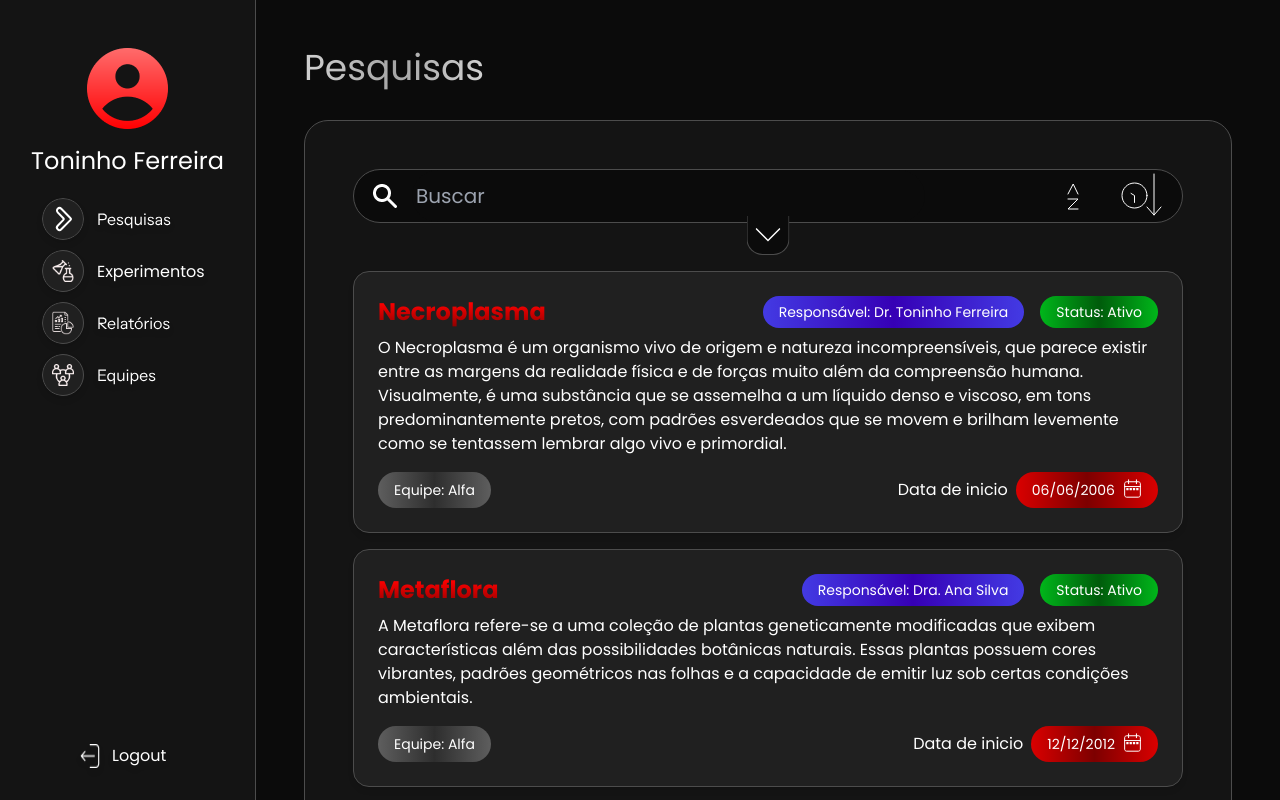
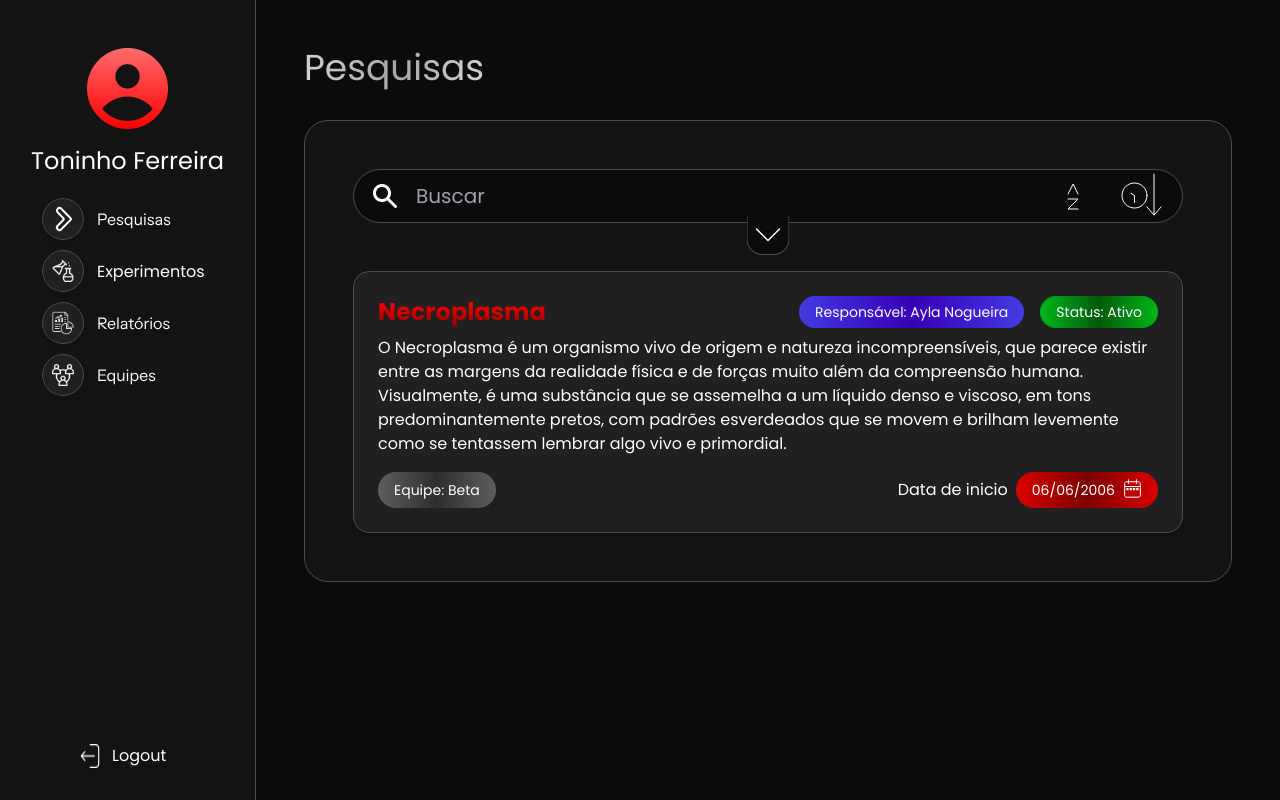
Before and after one commit to m3raak1/nero-management, a Vue app: page /pesquisas.html in a window 1280 px wide. Built offline with nearby package versions, Linux system fonts and the light colour scheme; data requests are answered from the project's data file; a web font is replaced by a local one.

Commit message:
agr q os dados estão vinculados por id tive que adaptar os dados para que pegassem o objeto pelo id para inserir a informação

```diff
--- a/data/database.json
+++ b/data/database.json
@@ -69,108 +69,12 @@
             "title": "Necroplasma",
             "objective": "Análise aprofundada sobre as propriedades e comportamentos do Necroplasma.",
             "summary": "O Necroplasma é um organismo vivo de origem e natureza incompreensíveis, que parece existir entre as margens da realidade física e de forças muito além da compreensão humana. Visualmente, é uma substância que se assemelha a um líquido denso e viscoso, em tons predominantemente pretos, com padrões esverdeados que se movem e brilham levemente como se tentassem lembrar algo vivo e primordial.",
-            "responsible": "Dr. Toninho Ferreira",
-            "team": 42,
+            "responsible": 1,
+            "team": 1,
             "startDate": "06/06/2006",
             "endDate": "null",
             "status": "ativo",
             "conclusion": "O Necroplasma transcende a vida como entendemos e desafia a percepção de matéria, energia e consciência. Suas ações parecem sem propósito, mas sua presença evoca uma sensação perturbadora de que existe um 'querer' que foge de nosso entendimento. Todas as tentativas de mapeamento falharam."
-        },
-        {
-            "researchId": 2,
-            "title": "Metaflora",
-            "objective": "Alguma coisa",
-            "summary": "A Metaflora refere-se a uma coleção de plantas geneticamente modificadas que exibem características além das possibilidades botânicas naturais. Essas plantas possuem cores vibrantes, padrões geométricos nas folhas e a capacidade de emitir luz sob certas condições ambientais.",
-            "responsible": "Dra. Ana Silva",
-            "team": 42,
-            "startDate": "12/12/2012",
-            "endDate": "null",
-            "status": "ativo",
-            "conclusion": ""
-        },
-        {
-            "researchId": 3,
-            "title": "Nanomateriais",
-            "objective": "Alguma coisa",
-            "summary": "Os nanomateriais são materiais com uma estrutura em escala nanométrica, possuindo propriedades únicas que diferem significativamente de suas contrapartes em maior escala. Eles têm aplicações potenciais em diversas áreas, como medicina, eletrônica e engenharia.",
-            "responsible": "Dr. João Pereira",
-            "team": 42,
-            "startDate": "01/01/2020",
-            "endDate": "null",
-            "status": "ativo",
-            "conclusion": ""
-        },
-        {
-            "researchId": 4,
-            "title": "Bioenergia",
-            "objective": "Alguma coisa",
-            "summary": "A bioenergia é uma forma de energia renovável derivada de materiais biológicos. Ela pode ser gerada a partir de biomassa como resíduos agrícolas, florestais e industriais, oferecendo uma alternativa sustentável aos combustíveis fósseis.",
-            "responsible": "Dra. Maria Oliveira",
-            "team": 42,
-            "startDate": "10/10/2010",
-            "endDate": "null",
-            "status": "ativo",
-            "conclusion": ""
-        },
-        {
-            "researchId": 5,
-            "title": "Robótica Avançada",
-            "objective": "Alguma coisa",
-            "summary": "A robótica avançada explora a criação e aplicação de robôs capazes de realizar tarefas complexas em ambientes diversos, desde a indústria até serviços de saúde. Esses robôs utilizam inteligência artificial para melhorar suas capacidades e eficiência.",
-            "responsible": "Dr. Carlos Mendes",
-            "team": 42,
-            "startDate": "05/05/2015",
-            "endDate": "null",
-            "status": "ativo",
-            "conclusion": ""
-        },
-        {
-            "researchId": 6,
-            "title": "Neurociência Cognitiva",
-            "objective": "Alguma coisa",
-            "summary": "A neurociência cognitiva estuda os processos cerebrais subjacentes às funções cognitivas humanas, como memória, atenção e linguagem. Esta área combina métodos de psicologia e neurociência para entender melhor o funcionamento do cérebro.",
-            "responsible": "Dra. Fernanda Costa",
-            "team": 42,
-            "startDate": "07/07/2007",
-            "endDate": "null",
-            "status": "ativo",
-            "conclusion": ""
-        },
-        {
-            "researchId": 7,
-            "title": "Energia Solar",
-            "objective": "Alguma coisa",
-            "summary": "A energia solar é captada através de painéis fotovoltaicos que convertem a luz do sol em eletricidade. Este método sustentável é uma das soluções mais promissoras para reduzir a dependência de combustíveis fósseis e diminuir as emissões de carbono.",
-            "responsible": "Dr. Roberto Lima",
-            "team": 42,
-            "startDate": "02/02/2012",
-            "endDate": "null",
-            "status": "ativo",
-            "conclusion": ""
-        },
-        {
-            "researchId": 8,
-            "title": "Inteligência Artificial",
-            "objective": "Alguma coisa",
-            "summary": "A inteligência artificial envolve o desenvolvimento de algoritmos e sistemas capazes de executar tarefas que normalmente requerem inteligência humana, como reconhecimento de fala, tomada de decisão e tradução de idiomas.",
-            "responsible": "Dra. Paula Santos",
-            "team": 42,
-            "startDate": "08/08/2018",
-            "endDate": "null",
-            "status": "ativo",
-            "conclusion": ""
-        },
-        {
-            "researchId": 9,
-            "title": "Tecnologias Verdes",
-            "objective": "Alguma coisa",
-            "summary": "Tecnologias verdes são inovações projetadas para mitigar o impacto ambiental das atividades humanas. Elas incluem soluções como reciclagem avançada, construção sustentável e energia renovável, visando um futuro mais limpo e sustentável.",
-            "responsible": "Dr. Lucas Almeida",
-            "team": 42,
-            "startDate": "03/03/2003",
-            "endDate": "null",
-            "status": "ativo",
-            "conclusion": ""
         }
     ],
     "experimentsCatalog": [
--- a/src/components/Pesquisa.vue
+++ b/src/components/Pesquisa.vue
@@ -18,7 +18,7 @@ defineProps({
                 <div class="flex justify-between">
                     <h2 class="text-2xl text-transparent bg-red-gradient bg-clip-text font-bold">{{ search.title }}</h2>
                     <div class="h-auto flex">
-                        <span class="text-white h-full flex items-center bg-sapphire-gradient px-4 rounded-3xl text-sm">Responsável: {{ search.responsible }}</span>
+                        <span class="text-white h-full flex items-center bg-sapphire-gradient px-4 rounded-3xl text-sm">Responsável: {{ search.responsible[0].name }}</span>
                         <span class="text-white h-full flex items-center bg-emerald-gradient px-4 ml-4 rounded-3xl text-sm">Status: {{ String(search.status).charAt(0).toUpperCase() + String(search.status).slice(1) }}</span>
                     </div>
                 </div>
@@ -26,7 +26,7 @@ defineProps({
                     {{ search.summary }}
                 </p>
                 <div class="flex justify-between text-white">
-                    <span class="text-white flex items-center bg-metal-gradient py-2 px-4 rounded-3xl text-sm">Equipe: Alfa</span>
+                    <span class="text-white flex items-center bg-metal-gradient py-2 px-4 rounded-3xl text-sm">Equipe: {{  search.team[0].name }}</span>
                     <div class="flex items-center gap-2">
                         <p>Data de inicio </p>
                         <span class="text-white flex items-center justify-between bg-ruby-gradient py-2 px-4 rounded-3xl text-sm"><p class="my-auto">{{ search.startDate }}</p> <Svg name="date" class="ml-2 -mt-1"/></span>
--- a/src/components/Pesquisas.vue
+++ b/src/components/Pesquisas.vue
@@ -4,9 +4,21 @@ import SearchBar from '@/components/SearchBar.vue';
 import { onMounted, ref, computed } from 'vue';
 
 const researchCatalog = ref([]);
+
 onMounted(async () => {
   const response = await fetch('http://localhost:3000/researchCatalog');
-  researchCatalog.value = await response.json();
+  const data = await response.json();
+
+  for (let element of data) {
+    const responsibleResponse = await fetch(`http://localhost:3000/users?userId=${element.responsible}`);
+    element.responsible = await responsibleResponse.json();
+
+    const teamResponse = await fetch(`http://localhost:3000/teams?teamId=${element.team}`);
+    element.team = await teamResponse.json();
+  }
+
+  researchCatalog.value = data;
+  console.log(data[0].responsible[0]);
 });
 
 const searchFilter = ref('');
```
